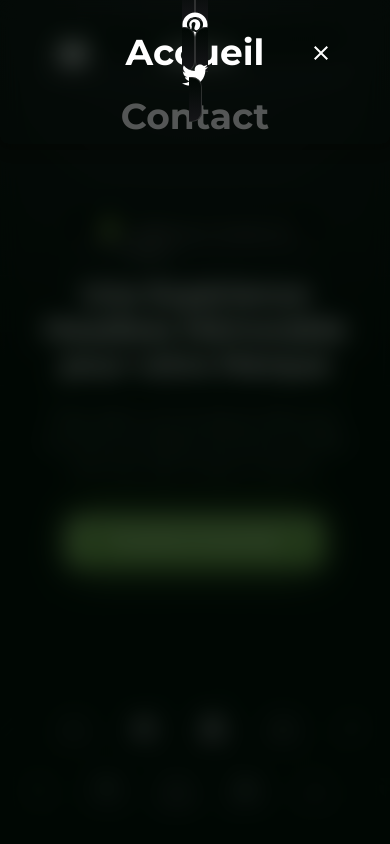
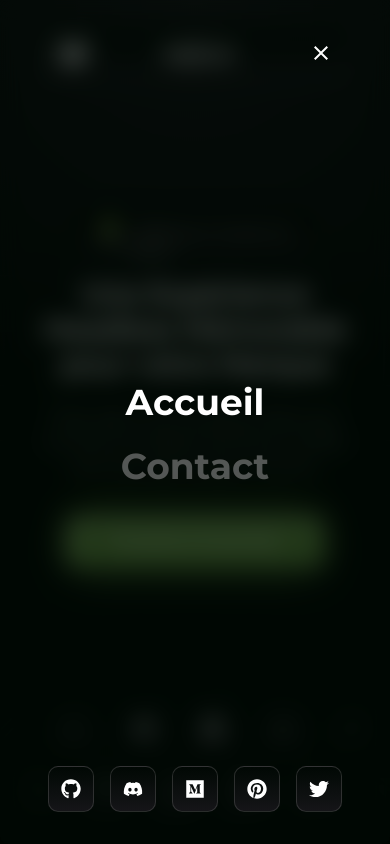
Before and after one commit to sejiux/sejiux-porfolio, a Next.js app: page / in a window 390 px wide. Both pictures are taken after a click on the button 320 px from the left and 53 px from the top of the page. Built offline with nearby package versions, Linux system fonts and the light colour scheme.

Commit message:
I fix animation in modal

```diff
--- a/components/Header.tsx
+++ b/components/Header.tsx
@@ -37,7 +37,7 @@ const HeaderPage = () => {
                   "md:text-sm",
                   "2xl:text-lg"
                 )}>
-                <div className="flex gap-3 items-center px-2">
+                <div className="flex gap-3 items-center lg:px-2">
                   <div className="rounded-full border-b border-neutral-600/50 bg-gradient-to-b from-background to-[#151518] p-1.5">
                     <SiShopify className={cn("text-lg text-primary")} />
                   </div>
--- a/components/ModalMenu.tsx
+++ b/components/ModalMenu.tsx
@@ -24,14 +24,14 @@ export function ModalMenu({ isMenuOpen, setIsMenuOpen, pathname }: ModalMenuProp
           className="absolute lg:hidden w-full h-[100dvh] text-center bg-background bg-opacity-65 backdrop-blur-md z-30"
           onClick={handleCloseMenu}
         >
-          <motion.div
-            initial={{ opacity: 0 }}
-            animate={{ opacity: 1 }}
-            exit={{ opacity: 0 }}
-          >
           <div
             className="pt-6 relative w-full h-full rounded-lg shadow-lg flex flex-col justify-center items-center"
             onClick={handleStopPropagation}
+          >
+            <motion.div
+              initial={{ opacity: 0, y: -70 }}
+              animate={{ opacity: 1, y: 0 }}
+              exit={{ opacity: 0 }}
             >
               <div className="space-y-2 flex flex-col">
                 {linksData.map((data, index) => (
@@ -48,13 +48,14 @@ export function ModalMenu({ isMenuOpen, setIsMenuOpen, pathname }: ModalMenuProp
                   </Link>
                 ))}
               </div>
-              <div className="absolute bottom-0 w-full flex justify-evenly items-end z-50 p-8">
+              <div className="absolute bottom-0 left-0 w-full z-50 p-8">
                 <motion.div
                   initial={{ x: -70, opacity: 0 }}
                   animate={{ x: 0, opacity: 1 }}
                   exit={{ x: -70, opacity: 0 }}
                   transition={{ delay: 0.5, duration: 0.2 }}
                 >
+                  <div className="flex justify-evenly items-end">
                     {socialsData.map((data, index) => (
                       <Link
                         key={index}
@@ -73,10 +74,11 @@ export function ModalMenu({ isMenuOpen, setIsMenuOpen, pathname }: ModalMenuProp
                         <data.icon className="text-white flex items-center justify-center w-full h-full text-xl antialiased" />
                       </Link>
                     ))}
+                  </div>
                 </motion.div>
               </div>
+            </motion.div>
           </div>
-          </motion.div>
         </div>
       )}
     </>
```
Lines whose indentation alone changed are shown as unchanged.
